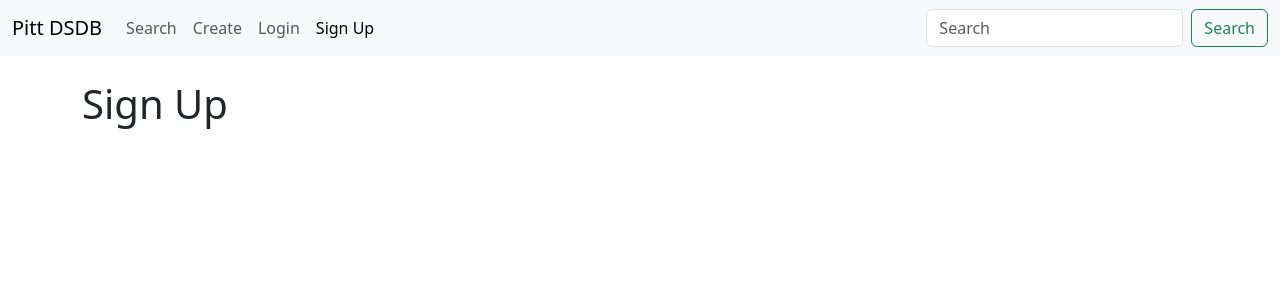
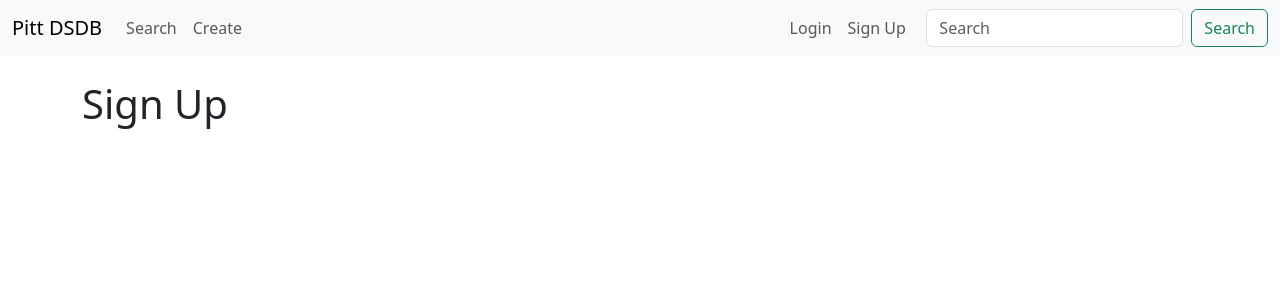
Before and after one commit to tyt3/Pitt-Digital-Scholarship-DB, a Flask app: page /sign-up in a window 1280 px wide. Shown: the top 300 px of the page. Run offline with Flask 3, Linux system fonts and the light colour scheme.

Commit message:
Update navbar

```diff
--- a/templates/base.html
+++ b/templates/base.html
@@ -22,13 +22,16 @@
               <li class="nav-item">
                 <a class="nav-link" href="/create">Create</a>
               </li>
+            </ul>
+            <ul class="navbar-nav ms-auto mb-2 mb-lg-0">
               <li class="nav-item">
                 <a class="nav-link" href="/login">Login</a>
               </li>
               <li class="nav-item">
                 <a class="nav-link" href="/sign-up">Sign Up</a>
               </li>
-              {% endblock %}
+            &nbsp;&nbsp;&nbsp;
+            {% endblock %}
             </ul>
             <form class="d-flex" role="search">
               <input class="form-control me-2" type="search" placeholder="Search" aria-label="Search">
@@ -42,7 +45,6 @@
         {% block content %}
         {% endblock %}
     </div>
-
     <script src="https://cdn.jsdelivr.net/npm/bootstrap@5.3.0-alpha3/dist/js/bootstrap.bundle.min.js" integrity="sha384-ENjdO4Dr2bkBIFxQpeoTz1HIcje39Wm4jDKdf19U8gI4ddQ3GYNS7NTKfAdVQSZe" crossorigin="anonymous"></script>
   </body>
 </html>
--- a/templates/login.html
+++ b/templates/login.html
@@ -7,12 +7,15 @@
       <li class="nav-item">
         <a class="nav-link" href="/create">Create</a>
       </li>
+    </ul>
+    <ul class="navbar-nav ms-auto mb-2 mb-lg-0">
       <li class="nav-item">
-      <a class="nav-link active" aria-current="page" href="/login">Login</a>
+        <a class="nav-link" href="/login">Login</a>
       </li>
       <li class="nav-item">
         <a class="nav-link" href="/sign-up">Sign Up</a>
       </li>
+    &nbsp;&nbsp;&nbsp;
   {% endblock %}
   {% block content %}
     <h1>Log In</h1>
--- a/templates/sign-up.html
+++ b/templates/sign-up.html
@@ -1,19 +1,22 @@
 {% extends 'base.html' %}
   {% block title %}Sign Up | Pitt Digital Scholarship Databse{% endblock %}
-    {% block navbar %}
+  {% block navbar %}
       <li class="nav-item">
         <a class="nav-link" href="/search">Search</a>
       </li>
       <li class="nav-item">
         <a class="nav-link" href="/create">Create</a>
       </li>
+    </ul>
+    <ul class="navbar-nav ms-auto mb-2 mb-lg-0">
       <li class="nav-item">
         <a class="nav-link" href="/login">Login</a>
       </li>
       <li class="nav-item">
-        <a class="nav-link active" aria-current="page" href="/sign-up">Sign Up</a>
+        <a class="nav-link" href="/sign-up">Sign Up</a>
       </li>
-    {% endblock %}
-    {% block content %}
-      <h1>Sign Up</h1>
-    {% endblock %}
+    &nbsp;&nbsp;&nbsp;
+  {% endblock %}
+  {% block content %}
+    <h1>Sign Up</h1>
+  {% endblock %}
```
Also changed, not shown: templates/navbar.html (+5 -3 lines). Lines whose indentation alone changed are shown as unchanged.
